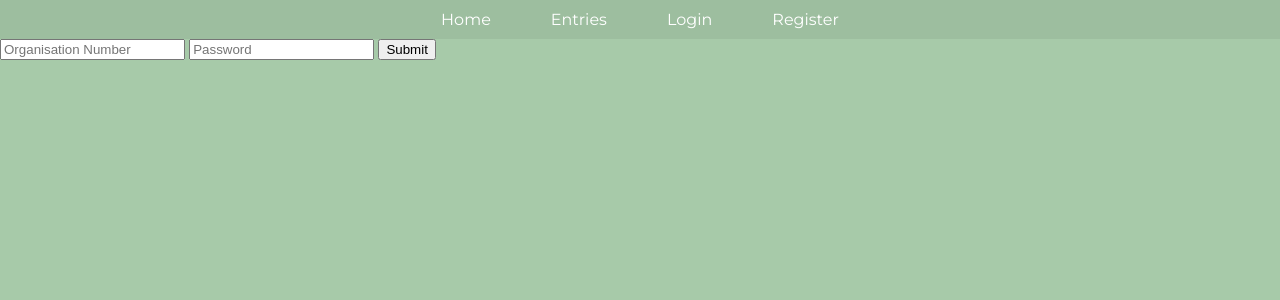
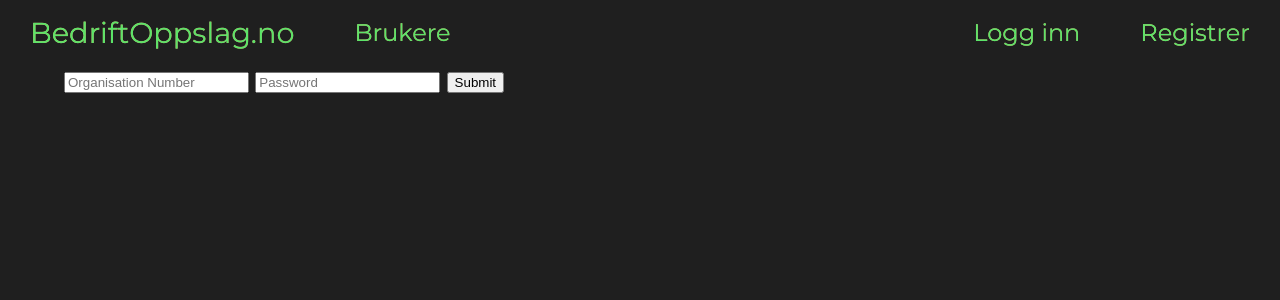
Before and after one commit to FFaanes/bedriftsoppslag, a Flask app: page /login in a window 1280 px wide. Shown: the top 300 px of the page. Run offline with Flask 3, Linux system fonts and the light colour scheme.

Commit message:
Navbar update depending on login status

```diff
--- a/Main/main.py
+++ b/Main/main.py
@@ -84,15 +84,10 @@ class LoginForm(FlaskForm):
 
 
 
-
 # Index Route
 @app.route("/", methods=["GET","POST"])
 def index():
-    if request.method == "POST":
-        company_name_or_code = request.form.get("company_name_or_code")
-        return redirect(f"/company/{company_name_or_code}")
-    else:
-        return render_template("index/index.html")
+    return render_template("index/index.html")
 
 
 
--- a/Main/static/css/base.css
+++ b/Main/static/css/base.css
@@ -1,10 +1,16 @@
 
 html {
     font-family: 'Montserrat', sans-serif;
+    font-size: 3vh;
+    color: var(--lighter);
+
+    --dark: #1F1F1F;
+    --lighter: #FEFDFB;
+    --highlight: #5be469;
 }
 
 body {
-    background-color: rgb(167, 202, 169);
+    background-color: var(--dark);
     padding: 0px;
     margin: 0px;
 }
@@ -17,15 +23,41 @@ body {
 }
 
 .navbar {
-    background-color: rgba(20, 20, 20, 0.068);
+    background-color: var(--dark);
+    margin: 0px;
+    height: 8vh;
+}
+
+.nav_left {
     display: flex;
-    justify-content: center;
-    padding: 10px;
-    margin: 0px;
+    align-items: center;
+    float: left;
+    height: 100%;
+}
+
+.nav_right {
+    display: flex;
+    align-items: center;
+    float: right;
+    height: 100%;
 }
 
 .navbar a {
     padding: 0px 30px 0px 30px;
-    color: white;
+    color: var(--highlight);
     text-decoration: none;
+
+    background-image: linear-gradient(45deg, #f3e178, #db5656);
+    background-clip: text;
+    background-size: 100%;
+    transition: ease-in 0.2s;
 }
+
+.navbar a:hover {
+    color: rgba(255, 255, 255, 0);
+}
+
+
+.content_frame {
+    padding: 0px 5% 0px 5%;
+}
--- a/Main/templates/base.html
+++ b/Main/templates/base.html
@@ -10,15 +10,20 @@
 
 <div class="navbar">
 
-<a href="{{url_for('index')}}">Home</a>
-<a href="{{url_for('entries')}}">Entries</a>
-{% if not current_user.is_authenticated %}
-    <a href="{{url_for('login')}}">Login</a>
-    <a href="{{url_for('register')}}">Register</a>
-{% else %}
-    <a href="{{url_for('logout')}}">Logout</a>
-    <a href="{{url_for('profile')}}">Profile</a>
-{% endif %}
+    <div class="nav_left">
+        <a style="font-size: larger;" href="{{url_for('index')}}">BedriftOppslag.no</a>
+        <a href="{{url_for('entries')}}">Brukere</a>
+    </div>
+
+    <div class="nav_right">
+        {% if not current_user.is_authenticated %}
+            <a href="{{url_for('login')}}">Logg inn</a>
+            <a href="{{url_for('register')}}">Registrer</a>
+        {% else %}
+            <a href="{{url_for('logout')}}">Logg ut</a>
+            <a href="{{url_for('profile')}}">Profil</a>
+        {% endif %}
+    </div>
 
 </div>
 
@@ -33,10 +38,10 @@
 {% endwith %}
 
 
-
-{% block content %}
-{% endblock %}
-
+<div class="content_frame">
+    {% block content %}
+    {% endblock %}
+</div>
 
 </body>
 
```
Also changed, not shown: Main/templates/index/index.html (+2 -9 lines), Main/database.db.
